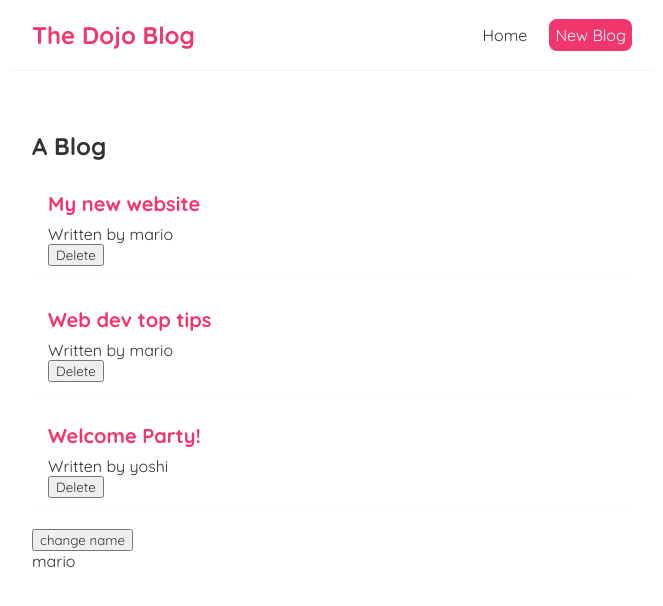
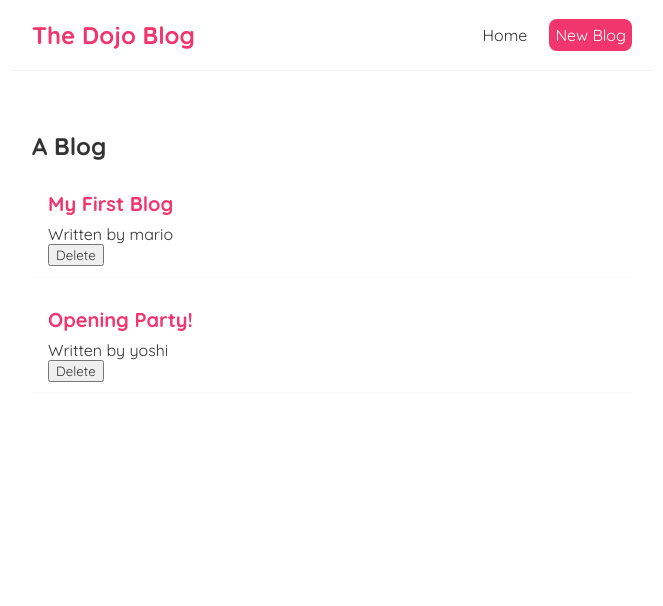
Before and after one commit to asimsheikh/dojo-blog, a React (Create React App) app: page / in a window 1280 px wide. Shown: the top 606 px of the page, without its empty margins (308-971 px from the left). Built offline with nearby package versions, Linux system fonts and the light colour scheme; data requests are answered from the project's data file.

Commit message:
Updating data with conditional template logic

```diff
--- /dev/null
+++ b/data/db.json
@@ -0,0 +1,16 @@
+{
+  "blogs": [
+    {
+      "title": "My First Blog",
+      "body": "Why do we use it?\nIts a long established fact",
+      "author": "mario",
+      "id": 1
+    },
+    {
+      "title": "Opening Party!",
+      "body": "Why do we use it?\nIts a long established fact",
+      "author": "yoshi",
+      "id": 2
+    }
+  ]
+}
--- a/src/Home.js
+++ b/src/Home.js
@@ -2,26 +2,29 @@
 import BlogList from './BlogList'
 
 const Home = () => {
-  const [blogs, setBlogs] = useState([
-    {title: 'My new website', body: 'lorem ipsem', author: 'mario', id: 1},
-    {title: 'Web dev top tips', body: 'lorem ipsem', author: 'mario', id:3},
-    {title: 'Welcome Party!', body: 'lorem ipsem', author: 'yoshi', id: 2},
-  ])
-
-  const [name, setName] = useState('mario')
+  const [blogs, setBlogs] = useState(null)
 
   const handleDelete = (id) => {
     const newBlogs = blogs.filter(blog => blog.id !== id)
     setBlogs(newBlogs)
   }
 
-  useEffect(() => console.log('use effect ran: ' + name), [name])
+  useEffect(() => {
+    fetch('http://localhost:8000/blogs')
+      .then(res => {
+        return res.json()
+      })
+      .then(data => {
+        console.log(data)
+        setBlogs(data)
+      })
+  }, [])
 
   return (
     <div className="home">
-      <BlogList blogs={blogs} title="A Blog" handleDelete={handleDelete}/>
-      <button onClick={() => setName('luigi')}>change name</button>
-      <p>{name}</p>
+      { blogs &&
+        <BlogList blogs={blogs} title="A Blog" handleDelete={handleDelete}/>
+      }
     </div>
   )
 }
```
Also changed, not shown: 1 other file (tests, documents, lock files or other folders).
